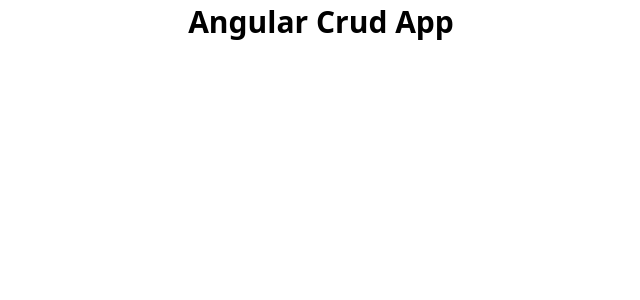
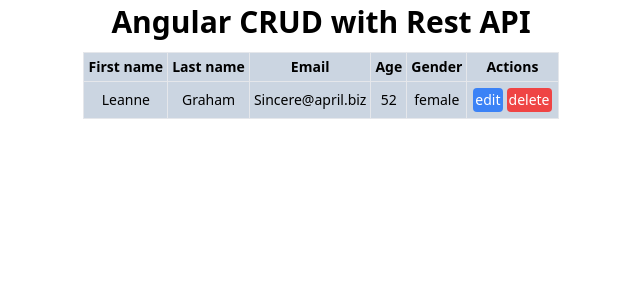
Before and after one commit to MikhailEzhov/angular-crud-app, an Angular app: page / in a window 1280 px wide. Shown: the top 300 px of the page, without its empty margins (319-959 px from the left). Built offline with nearby package versions, Linux system fonts and the light colour scheme.

Commit message:
feat: added component with user table

```diff
--- a/src/app/app.component.html
+++ b/src/app/app.component.html
@@ -1,3 +1,5 @@
 <div class="container mx-auto p-1">
-  <h1 class="text-3xl font-bold text-center pb-1">Angular Crud App</h1>
+  <h1 class="text-3xl font-bold text-center mb-3">{{ title }}</h1>
+
+  <app-user-table></app-user-table>
 </div>
--- a/src/app/app.component.ts
+++ b/src/app/app.component.ts
@@ -1,10 +1,14 @@
-import { Component } from '@angular/core';
+import { Component, OnInit } from '@angular/core';
 
 @Component({
   selector: 'app-root',
   templateUrl: './app.component.html',
-  styleUrls: ['./app.component.css']
+  styleUrls: ['./app.component.css'],
 })
-export class AppComponent {
-  title = 'angular-crud-app';
+export class AppComponent implements OnInit {
+  title = 'Angular CRUD with Rest API';
+
+  constructor() {}
+
+  ngOnInit(): void {}
 }
--- /dev/null
+++ b/src/app/components/user-table/user-table.component.html
@@ -0,0 +1,33 @@
+<table class="table-auto mx-auto text-sm bg-slate-300 text-center mb-3">
+  <thead>
+    <tr>
+      <th class="border p-1">First name</th>
+      <th class="border p-1">Last name</th>
+      <th class="border p-1">Email</th>
+      <th class="border p-1 break-all">Age</th>
+      <th class="border p-1 break-all">Gender</th>
+      <th class="border p-1 break-all">Actions</th>
+    </tr>
+  </thead>
+  <tbody>
+    <tr>
+      <td class="border p-1 break-all">Leanne</td>
+      <td class="border p-1 break-all">Graham</td>
+      <td class="border p-1 break-all">Sincere@april.biz</td>
+      <td class="border p-1">52</td>
+      <td class="border p-1">female</td>
+      <td class="border p-1">
+        <button
+          class="bg-blue-500 hover:bg-blue-700 text-white p-0.5 m-0.5 rounded"
+        >
+          edit
+        </button>
+        <button
+          class="bg-red-500 hover:bg-red-700 text-white p-0.5 m-0.5 rounded"
+        >
+          delete
+        </button>
+      </td>
+    </tr>
+  </tbody>
+</table>
--- /dev/null
+++ b/src/app/components/user-table/user-table.component.ts
@@ -0,0 +1,15 @@
+import { Component, OnInit } from '@angular/core';
+
+@Component({
+  selector: 'app-user-table',
+  templateUrl: './user-table.component.html',
+  styleUrls: ['./user-table.component.css']
+})
+export class UserTableComponent implements OnInit {
+
+  constructor() { }
+
+  ngOnInit(): void {
+  }
+
+}
```
Also changed, not shown: src/app/app.module.ts (+5 -8 lines), src/app/components/user-table/user-table.component.css (added), 1 other file (tests, documents, lock files or other folders).
